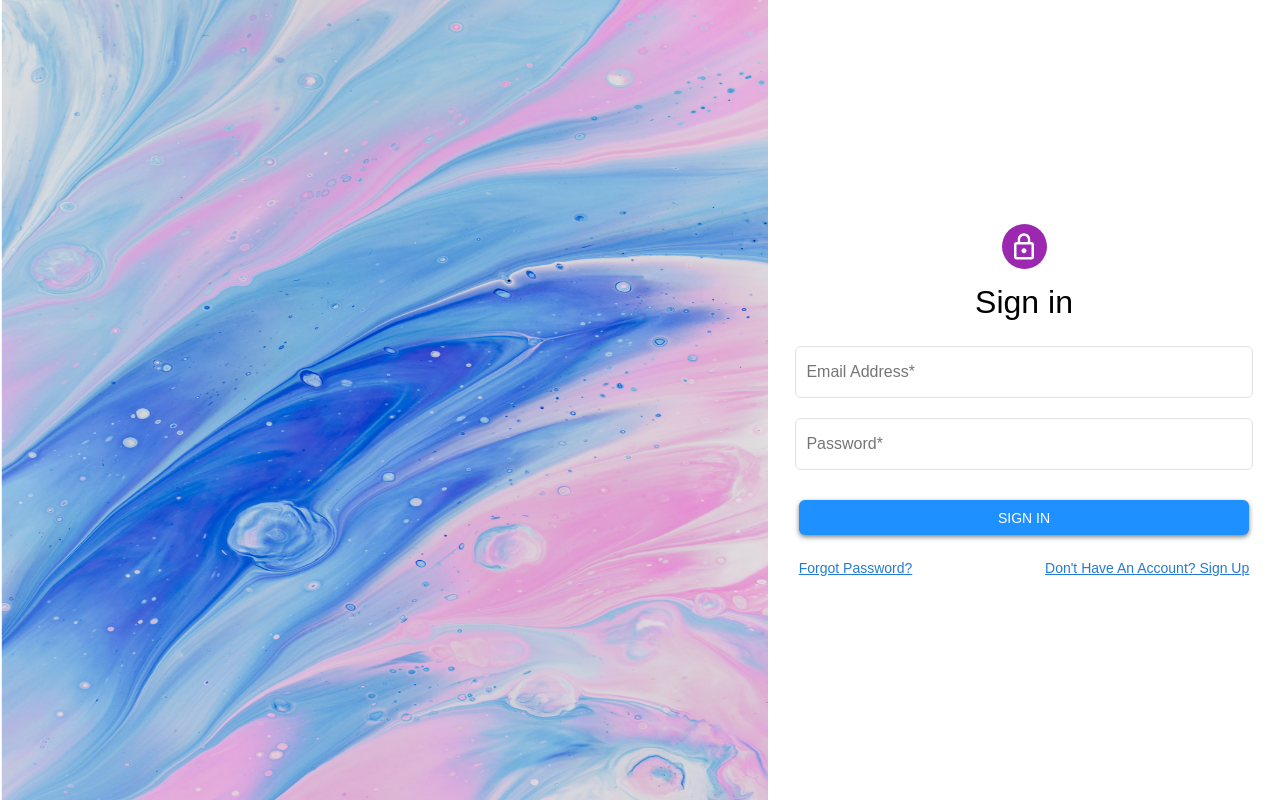
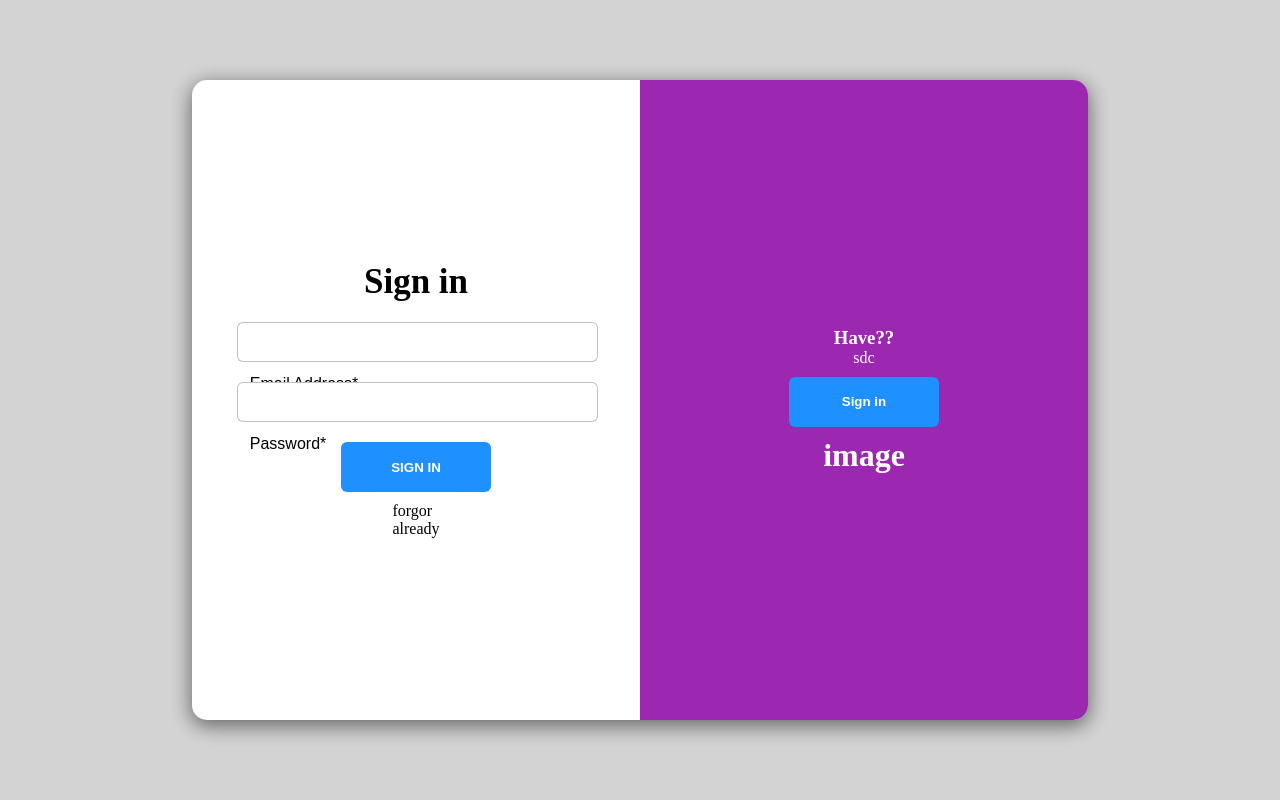
Before and after one commit to A13xYanez/ArtisanAllure-Fashions, a React (Vite) app: page /login in a window 1280 px wide. Built offline with nearby package versions, Linux system fonts and the light colour scheme.

Commit message:
made second draft for login page

```diff
--- a/src/App.jsx
+++ b/src/App.jsx
@@ -4,12 +4,14 @@ import { BrowserRouter as Router, Routes, Route } from 'react-router-dom'
 import HomePage from './components/HomePage'
 import Login from './components/authentication/Login'
 
+import Authenticate from './components/authentication/Authenticate'
+
 export default function App() {
   return (
     <Router>
         <Routes>
           <Route path='/' element={<HomePage />} exact />
-          <Route path='/login' element={<Login />} />
+          <Route path='/login' element={<Authenticate />} />
         </Routes>
     </Router>
   )
--- a/src/components/authentication/Authenticate.css
+++ b/src/components/authentication/Authenticate.css
@@ -182,3 +182,211 @@
 .users-name input:last-child {
     margin-right: 5%;
 }
+
+
+
+
+
+
+
+.auth-page {
+    display: flex;
+    justify-content: center;
+    align-items: center;
+    height: 100dvh;
+    width: 100dvw;
+    background: lightgray;
+}
+
+.container {
+    position: relative;
+    width: 70dvw;
+    height: 80dvh;
+    background: white;
+    border-radius: 15px;
+    box-shadow: 0 4px 20px 0 rgba(0, 0, 0, .3), 0 6px 20px 0 rgba(0, 0, 0, .3);
+    overflow: hidden;
+}
+
+.container::before {
+    content: "";
+    position: absolute;
+    top: 0;
+    left: -50%;
+    width: 100%;
+    height: 100%;
+    background: #9c27b0;
+    z-index: 6;
+    transform: translateX(100%);
+    transition: 1s ease-in-out;
+}
+
+.signin-signup {
+    display: flex;
+    align-items: center;
+    justify-content: space-around;
+    position: absolute;
+    top: 0;
+    left: 0;
+    width: 100%;
+    height: 100%;
+    z-index: 5;
+}
+
+form {
+    display: flex;
+    align-items: center;
+    justify-content: center;
+    flex-direction: column;
+    width: 40%;
+    min-height: 238px;
+    padding: 0 10px;
+}
+
+form.sign-in-form {
+    opacity: 1;
+    transition: 0.5s ease-in-out;
+    transition-delay: 1s;
+}
+
+form.sign-up-form {
+    opacity: 0;
+    transition: 0.5s ease-in-out;
+    transition-delay: 1s;
+}
+
+.title {
+    font-size: 35px;
+    margin-bottom: 10px;
+}
+
+.input-field {
+    width: 100%;
+    position: relative;
+    margin: 10px 0;
+}
+
+.input-field input {
+    width: 94.6%;
+    padding: 10px;
+    border: 1px solid rgba(0, 0, 0, 0.25);
+    border-radius: 6px;
+    outline: none;
+    font-size: 1rem;
+    transition: 0.5s;
+}
+
+.input-field span {
+    position: absolute;
+    left: 0;
+    padding: 13px;
+    font-family: sans-serif;
+    pointer-events: none;
+    transition: 0.5s;
+}
+
+.input-field input:focus ~ span {
+    color: dodgerblue;
+    transform: translate(10px) translateY(-5px);
+    font-size: .7rem;
+    padding: 0 10px;
+    border-left: 1px solid dodgerblue;
+    border-right: 1px solid dodgerblue;
+    background: white;
+}
+
+.input-field input:focus {
+    border: 1px solid dodgerblue;
+}
+
+.btn {
+    width: 150px;
+    height: 50px;
+    border: none;
+    border-radius: 6px;
+    background: dodgerblue;
+    color: white;
+    font-weight: 600;
+    margin: 10px 0;
+}
+
+.panels-container {
+    position: absolute;
+    top: 0;
+    left: 0;
+    width: 100%;
+    height: 100%;
+    display: flex;
+    align-items: center;
+    justify-content: space-around;
+}
+
+.panel {
+    z-index: 6;
+    display: flex;
+    flex-direction: column;
+    align-items: center;
+    justify-content: space-around;
+    width: 35%;
+    min-width: 238px;
+    padding: 0 10px;
+    text-align: center;
+}
+
+.left-panel {
+    pointer-events: none;
+}
+
+.content {
+    color: white;
+    transition: 1.1s ease-in-out;
+    transition-delay: 0.5s;
+}
+
+.image {
+    width: 100%;
+    transition: 1.1s ease-in-out;
+    transition-delay: 0.4s;
+}
+
+.left-panel .image,
+.left-panel .content {
+    transform: translateX(-225%);
+}
+.right-panel .image,
+.right-panel .content {
+    transform: translateX(0);
+}
+
+/* Animation */
+.container.sign-up-mode::before {
+    transform: translateX(0);
+}
+
+.container.sign-up-mode .right-panel .image,
+.container.sign-up-mode .right-panel .content {
+    transform: translateX(225%);
+
+}
+
+.container.sign-up-mode .left-panel .image,
+.container.sign-up-mode .left-panel .content {
+    transform: translateX(0);
+
+}
+
+.container.sign-up-mode form.sign-in-form {
+    opacity: 0;
+}
+
+.container.sign-up-mode form.sign-up-form {
+    opacity: 1;
+}
+
+.container.sign-up-mode .right-panel {
+    pointer-events: none;
+}
+
+.container.sign-up-mode .left-panel {
+    pointer-events: all;
+}
--- /dev/null
+++ b/src/components/authentication/Authenticate.jsx
@@ -0,0 +1,69 @@
+import React from 'react'
+import { useState } from 'react'
+
+export default function Authenticate() {
+    const [active, setActive] = useState(false)
+
+    function isActive() {
+        setActive(!active)
+    }
+
+    return (
+        <div className="auth-page">
+            <div className={active ? 'container sign-up-mode' : 'container'}>
+                <div className="signin-signup">
+                    <form action="" className="sign-in-form">
+                        <h2 className="title">Sign in</h2>
+                        <div className="input-field">
+                            <input type='email' required />
+                            <span>Email Address*</span>
+                        </div>
+                        <div className="input-field">
+                            <input type='password' required />
+                            <span>Password*</span>
+                        </div>
+                        <button className='btn'>SIGN IN</button>
+                        <div className="form-links">
+                            <p>forgor</p>
+                            <p>already</p>
+                        </div>
+                    </form>
+                    <form action="" className="sign-up-form">
+                        <h2 className="title">Sign up</h2>
+                        <div className="input-field">
+                            <input type='email' required />
+                            <span>Email Address*</span>
+                        </div>
+                        <div className="input-field">
+                            <input type='password' required />
+                            <span>Password*</span>
+                        </div>
+                        <button className='btn'>SIGN UP</button>
+                        <div className="form-links">
+                            <p>forgor</p>
+                            <p>already</p>
+                        </div>
+                    </form>
+                </div>
+                <div className="panels-container">
+                    <div className="panel left-panel">
+                        <div className="content">
+                            <h3>Have??</h3>
+                            <p>sdc</p>
+                            <button className="btn" onClick={isActive}>Sign in</button>
+                            <h1 className='image'>image</h1>
+                        </div>
+                    </div>
+                    <div className="panel right-panel">
+                        <div className="content">
+                            <h3>Have??</h3>
+                            <p>sdc</p>
+                            <button className="btn" onClick={isActive}>Sign in</button>
+                            <h1 className='image'>image</h1>
+                        </div>
+                    </div>
+                </div>
+            </div>
+        </div>
+    )
+}
```
